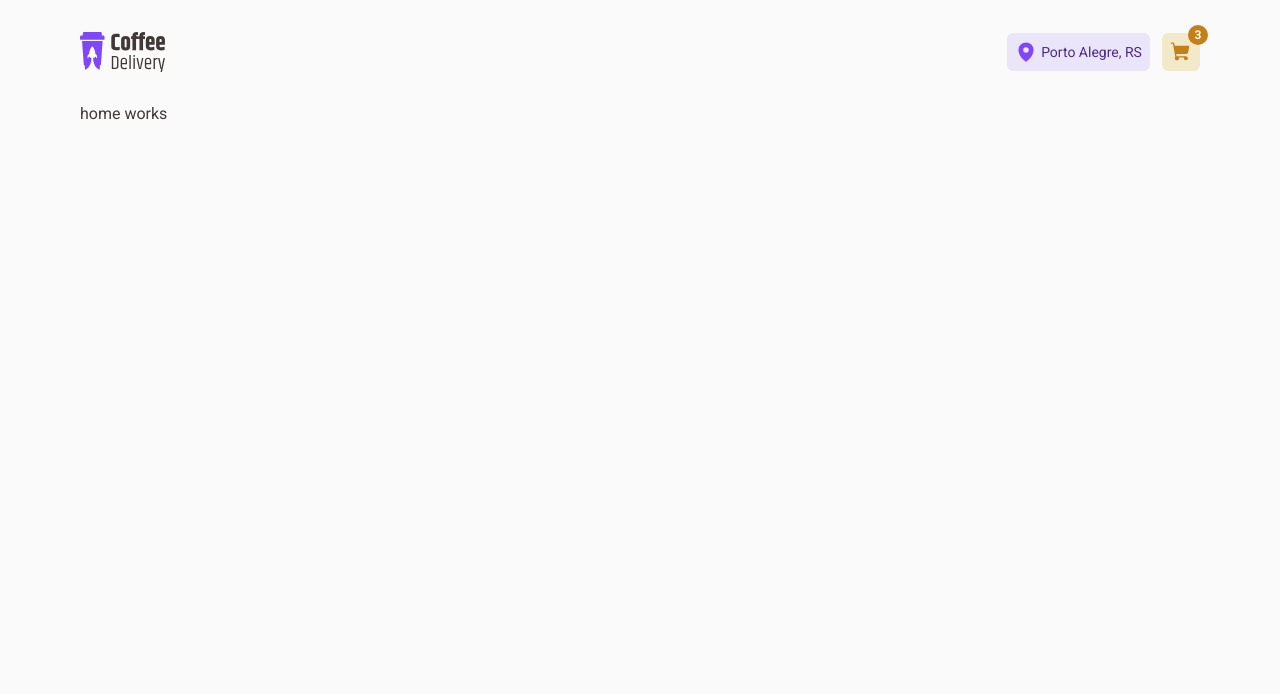
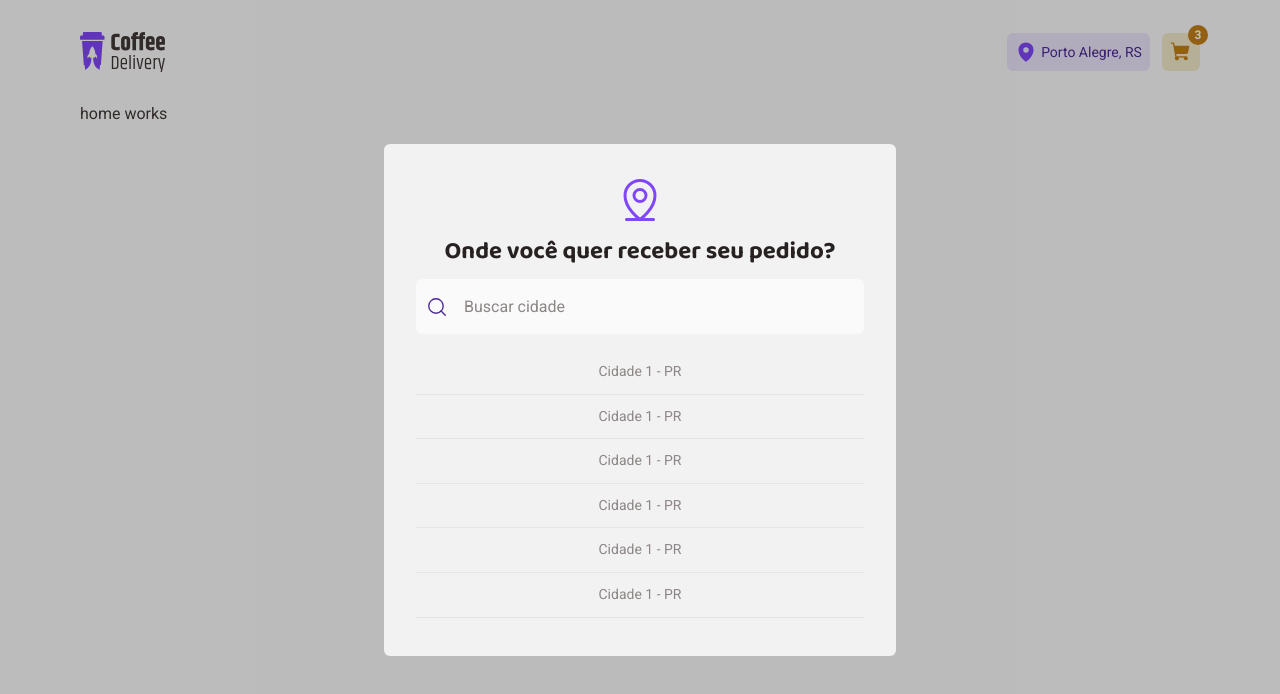
Before and after one commit to jbresolinn/ignite-03-coffedelivery, a React (Vite) app: page / in a window 1280 px wide. Shown: the top 694 px of the page. Built offline with nearby package versions, Linux system fonts and the light colour scheme.

Commit message:
feat: create location component

```diff
--- a/src/components/Header/index.tsx
+++ b/src/components/Header/index.tsx
@@ -2,9 +2,11 @@ import { MapPin, ShoppingCart } from 'phosphor-react'
 
 import { CartButton, HeaderContainer, LocationButton } from './styles'
 import logo from '../../assets/logo.svg'
+import { Location } from '../Location'
 
 export function Header() {
   return (
+    <>
       <HeaderContainer>
         <img src={logo} alt="coffe delivery logo" />
 
@@ -19,5 +21,8 @@ export function Header() {
           </CartButton>
         </div>
       </HeaderContainer>
+
+      <Location />
+    </>
   )
 }
--- /dev/null
+++ b/src/components/Location/index.tsx
@@ -0,0 +1,77 @@
+import { MagnifyingGlass, MapPinLine } from 'phosphor-react'
+import { LocationContainer, LocationList } from './styles'
+
+export function Location() {
+  return (
+    <LocationContainer>
+      <div>
+        <header>
+          <MapPinLine size={48} />
+          <h2>Onde você quer receber seu pedido?</h2>
+
+          <fieldset>
+            <MagnifyingGlass size={22} />
+            <input type="text" placeholder="Buscar cidade" />
+          </fieldset>
+        </header>
+
+        <LocationList>
+          <li>
+            Cidade 1 - <span>PR</span>
+          </li>
+          <li>
+            Cidade 1 - <span>PR</span>
+          </li>
+          <li>
+            Cidade 1 - <span>PR</span>
+          </li>
+          <li>
+            Cidade 1 - <span>PR</span>
+          </li>
+          <li>
+            Cidade 1 - <span>PR</span>
+          </li>
+          <li>
+            Cidade 1 - <span>PR</span>
+          </li>
+          <li>
+            Cidade 1 - <span>PR</span>
+          </li>
+          <li>
+            Cidade 1 - <span>PR</span>
+          </li>
+          <li>
+            Cidade 1 - <span>PR</span>
+          </li>
+          <li>
+            Cidade 1 - <span>PR</span>
+          </li>
+          <li>
+            Cidade 1 - <span>PR</span>
+          </li>
+          <li>
+            Cidade 1 - <span>PR</span>
+          </li>
+          <li>
+            Cidade 1 - <span>PR</span>
+          </li>
+          <li>
+            Cidade 1 - <span>PR</span>
+          </li>
+          <li>
+            Cidade 1 - <span>PR</span>
+          </li>
+          <li>
+            Cidade 1 - <span>PR</span>
+          </li>
+          <li>
+            Cidade 1 - <span>PR</span>
+          </li>
+          <li>
+            Cidade 1 - <span>PR</span>
+          </li>
+        </LocationList>
+      </div>
+    </LocationContainer>
+  )
+}
--- /dev/null
+++ b/src/components/Location/styles.ts
@@ -0,0 +1,97 @@
+import styled from 'styled-components'
+
+export const LocationContainer = styled.div`
+  position: fixed;
+  top: 0;
+  left: 0;
+  right: 0;
+  bottom: 0;
+
+  background: ${(props) => props.theme['modal-opacity']};
+
+  display: flex;
+  align-items: center;
+  justify-content: center;
+
+  div {
+    width: 100%;
+    max-width: 32rem;
+    max-height: 32rem;
+    border-radius: 6px;
+    padding: 2rem;
+
+    background: ${(props) => props.theme['gray-200']};
+
+    header {
+      display: flex;
+      flex-direction: column;
+      align-items: center;
+      gap: 0.5rem;
+
+      svg {
+        color: ${(props) => props.theme['purple-500']};
+      }
+
+      h2 {
+        font: 700 1.5rem 'Baloo 2', sans-serif;
+        color: ${(props) => props.theme['gray-900']};
+      }
+
+      fieldset {
+        width: 100%;
+        border: 0;
+        background: ${(props) => props.theme['gray-100']};
+        border-radius: 6px;
+        padding: 0.5rem;
+        border: 2px solid transparent;
+        transition: border-color 0.2s;
+
+        display: flex;
+        align-items: center;
+
+        &:focus-within {
+          border-color: ${(props) => props.theme['purple-900']};
+        }
+
+        svg {
+          color: ${(props) => props.theme['purple-900']};
+        }
+
+        input {
+          flex: 1;
+          border: 0;
+          background: transparent;
+          margin: 0 0 0 0.5rem;
+          font-size: 1rem;
+          padding: 0.5rem;
+          outline: none;
+          color: ${(props) => props.theme['gray-900']};
+
+          &::placeholder {
+            color: ${(props) => props.theme['gray-600']};
+          }
+        }
+      }
+    }
+  }
+`
+export const LocationList = styled.ul`
+  width: 100%;
+  max-height: 17rem;
+  margin: 1rem 0;
+  list-style: none;
+  overflow: hidden;
+  overflow-y: scroll;
+
+  li {
+    font-size: 0.875rem;
+    color: ${(props) => props.theme['gray-600']};
+    line-height: 1.4;
+    padding: 0.75rem 0.5rem;
+    text-align: center;
+
+    & + li {
+      border-top: 1px solid ${(props) => props.theme['gray-400']};
+    }
+  }
+`
--- a/src/styles/theme.ts
+++ b/src/styles/theme.ts
@@ -18,4 +18,6 @@ export const defaultTheme = {
   'yellow-100': '#f1e9c9',
   'yellow-500': '#dbac2c',
   'yellow-900': '#c47f17',
+
+  'modal-opacity': 'rgba(0,0,0,.25)',
 }
```
Lines whose indentation alone changed are shown as unchanged.
